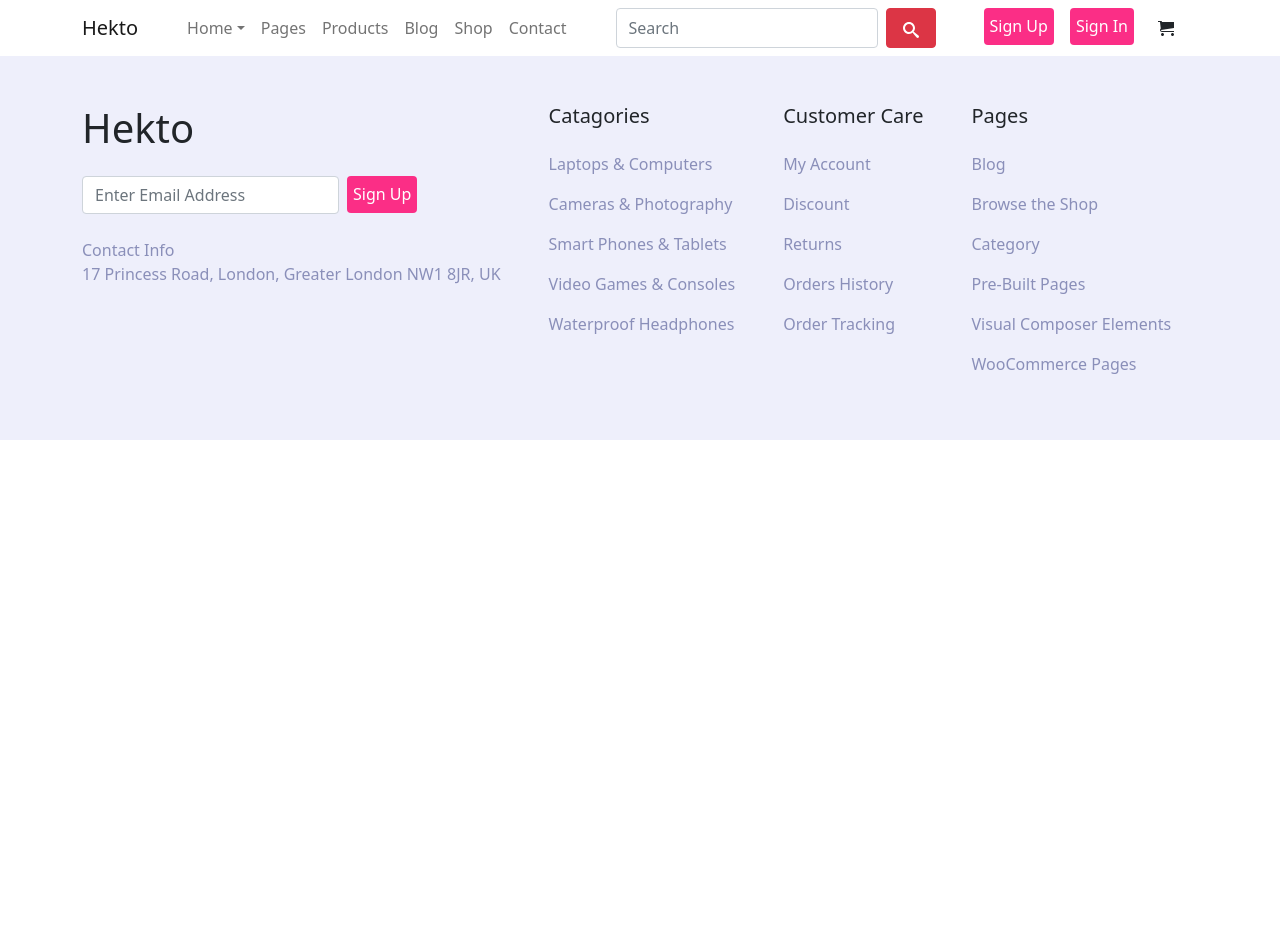
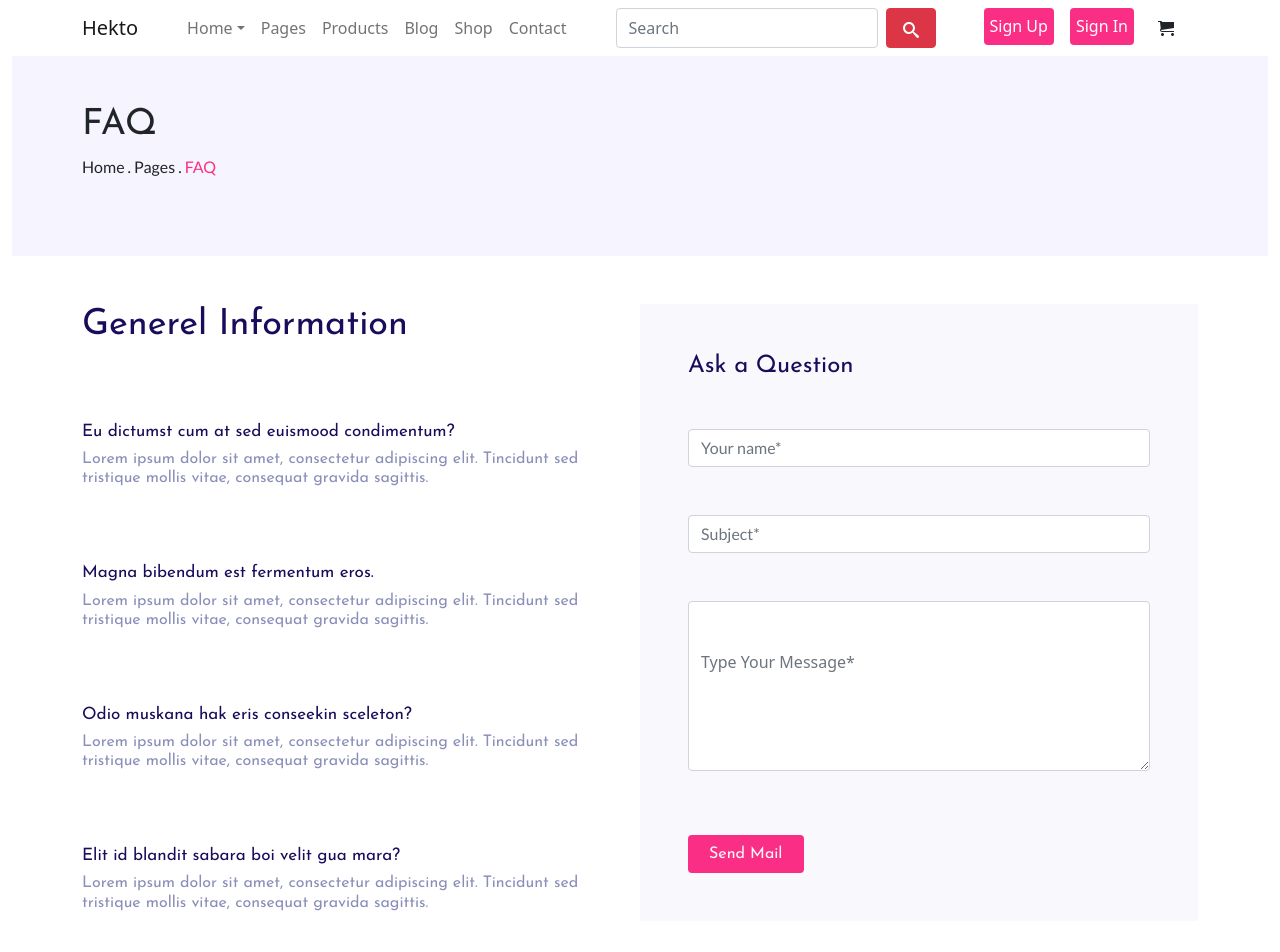
Before and after one commit to RaezaMLN/ShopLounge, a React (Create React App) app: page /faq in a window 1280 px wide. Shown: the top 952 px of the page. Before the commit the page ends 800 px from the top, so only its background shows below. Built offline with nearby package versions, Linux system fonts and the light colour scheme.

Commit message:
Create FAQ page, done!

```diff
--- a/src/Components/GreyContainer.jsx
+++ b/src/Components/GreyContainer.jsx
@@ -4,7 +4,9 @@ export default function GreyContainer({ titlePage }) {
   return (
     <div className="d-flex align-item-center px-5 py-5" style={{ backgroundColor: "#F6F5FF", height: "200px" }}>
       <div className="container">
-        <h1 className="josefin">{titlePage}</h1>
+        <h1 className="josefin" style={{ fontSize: "36px" }}>
+          {titlePage}
+        </h1>
         <span className="lato">
           Home . Pages . <span className="Wild-Strawberry">{titlePage}</span>
         </span>
--- /dev/null
+++ b/src/Layouts/Faq.jsx
@@ -0,0 +1,74 @@
+import React from "react";
+import { Container, Form } from "react-bootstrap";
+import GreyContainer from "../Components/GreyContainer";
+import Button from "../Components/Button";
+
+import sponsor from "../img/sponsor.png";
+
+export default function Faq() {
+  return (
+    <Container fluid>
+      <GreyContainer titlePage={"FAQ"} />
+
+      <Container className="d-flex my-5">
+        <div className="josefin d-flex flex-column justify-content-between w-50">
+          <h1 className="Midnight-Blue" style={{ fontSize: "36px" }}>
+            Generel Information
+          </h1>
+          <div>
+            <h3 className="Midnight-Blue" style={{ fontSize: "17px" }}>
+              Eu dictumst cum at sed euismood condimentum?
+            </h3>
+            <h4 className="color-wildBlueYonder" style={{ fontSize: "16px" }}>
+              Lorem ipsum dolor sit amet, consectetur adipiscing elit. Tincidunt sed tristique mollis vitae, consequat gravida sagittis.
+            </h4>
+          </div>
+          <div>
+            <h3 className="Midnight-Blue" style={{ fontSize: "17px" }}>
+              Magna bibendum est fermentum eros.
+            </h3>
+            <h4 className="color-wildBlueYonder" style={{ fontSize: "16px" }}>
+              Lorem ipsum dolor sit amet, consectetur adipiscing elit. Tincidunt sed tristique mollis vitae, consequat gravida sagittis.
+            </h4>
+          </div>
+          <div>
+            <h3 className="Midnight-Blue" style={{ fontSize: "17px" }}>
+              Odio muskana hak eris conseekin sceleton?
+            </h3>
+            <h4 className="color-wildBlueYonder" style={{ fontSize: "16px" }}>
+              Lorem ipsum dolor sit amet, consectetur adipiscing elit. Tincidunt sed tristique mollis vitae, consequat gravida sagittis.
+            </h4>
+          </div>
+          <div>
+            <h3 className="Midnight-Blue" style={{ fontSize: "17px" }}>
+              Elit id blandit sabara boi velit gua mara?
+            </h3>
+            <h4 className="color-wildBlueYonder" style={{ fontSize: "16px" }}>
+              Lorem ipsum dolor sit amet, consectetur adipiscing elit. Tincidunt sed tristique mollis vitae, consequat gravida sagittis.
+            </h4>
+          </div>
+        </div>
+        <div className="w-50 soft-Blue-Yonder px-5">
+          <h3 className="Midnight-Blue josefin my-5" style={{ fontSize: "24px" }}>
+            Ask a Question
+          </h3>
+          <Form>
+            <Form.Group controlId="formBasicTextt">
+              <Form.Control type="text" placeholder="Your name*" className="color-wildBlueYonder lato" />
+              <Form.Control type="text" placeholder="Subject*" className="color-wildBlueYonder lato my-5" />
+            </Form.Group>
+            <Form.Group className="mb-3" controlId="exampleForm.ControlTextarea1">
+              <Form.Control as="textarea" rows={3} placeholder="Type Your Message*" className="py-5" />
+            </Form.Group>
+
+            <Button btnClass={"btn text-light josefin my-5 w-25"} btnTitle={"Send Mail"} btnStyle={{ backgroundColor: "#fb2e86" }} />
+          </Form>
+        </div>
+      </Container>
+      <br />
+      <Container className="d-flex flex-column align-items-center my-5">
+        <img src={sponsor} alt="" />
+      </Container>
+    </Container>
+  );
+}
--- a/src/Layouts/Navigator.jsx
+++ b/src/Layouts/Navigator.jsx
@@ -15,6 +15,7 @@ import DetailList from "./DetailList";
 import Regist from "./Regist";
 import About from "./About";
 import SingleBlog from "./SingleBlog";
+import Faq from "./Faq";
 
 export default function Navigator() {
   return (
@@ -32,6 +33,7 @@ export default function Navigator() {
           <Route path="regist" exact element={<Regist />} />
           <Route path="about" exact element={<About />} />
           <Route path="singleBlog" exact element={<SingleBlog />} />
+          <Route path="faq" exact element={<Faq />} />
         </Routes>
         <Footer />
       </Router>
```
